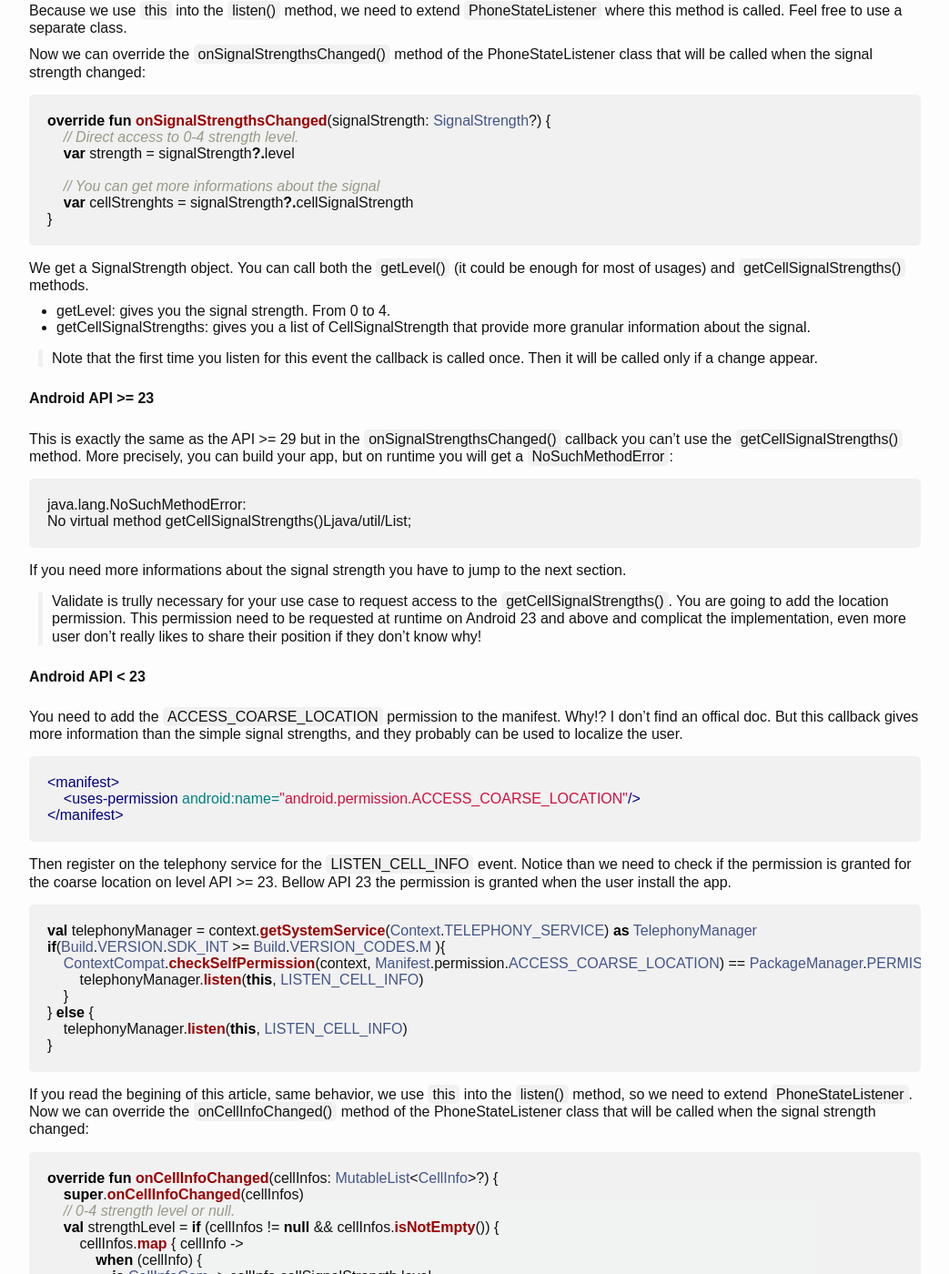
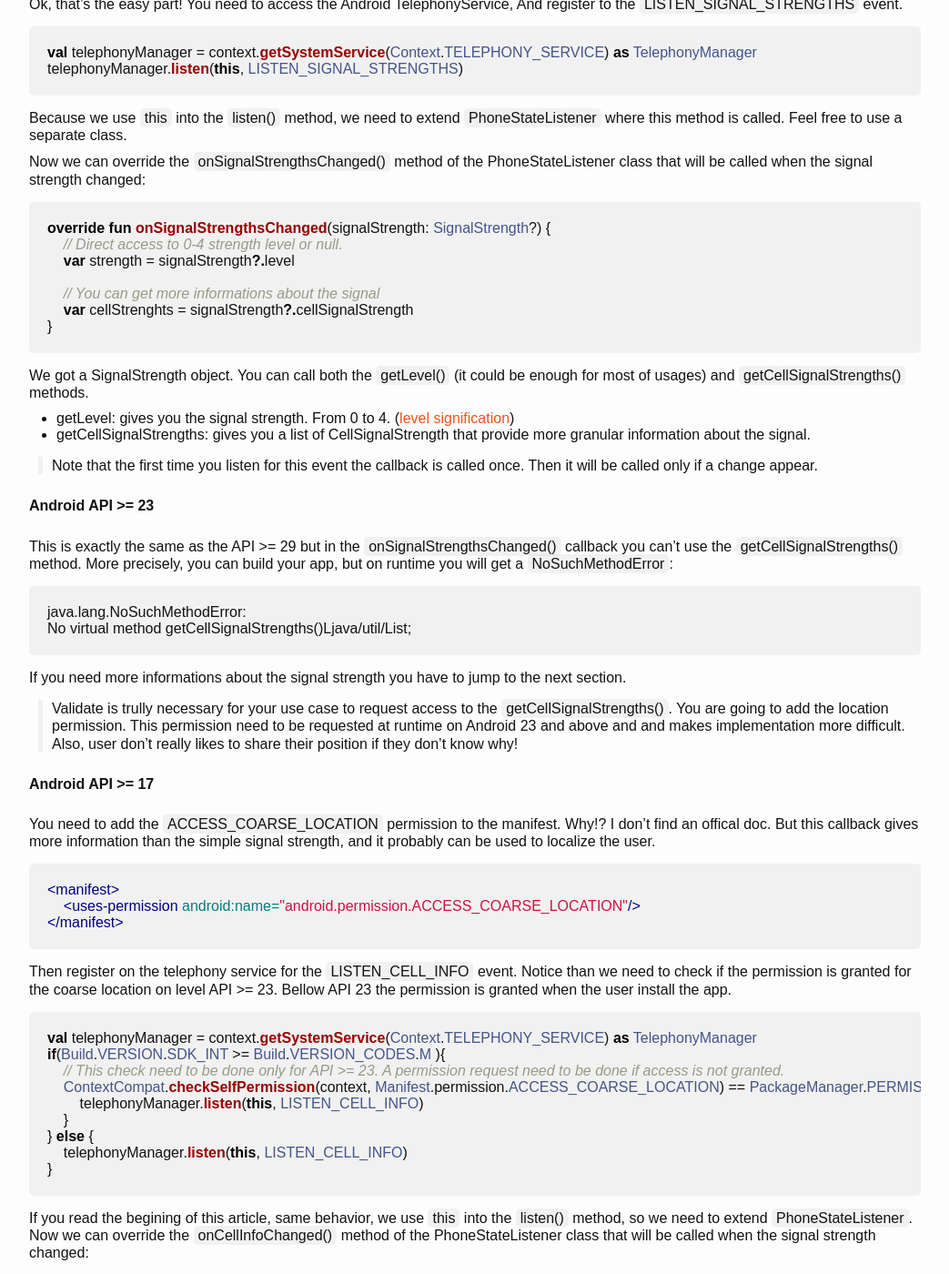
Before and after one commit to Maouxi/maouxi.github.io, a Jekyll site: the page built from collections/_posts/2020-08-18-android-signal-quality.md, in a window 1280 px wide and 1400 px high, scrolled down 717 px. Shown: the whole window at 91% size, without its empty margins (118-1161 px from the left). Built offline with Jekyll 4.4.1, drawn with Linux system fonts in a browser that asks for light colours; some of the changed text lies outside the part shown.

Commit message:
Improve android signal quality article

````diff
--- a/collections/_posts/2020-08-18-android-signal-quality.md
+++ b/collections/_posts/2020-08-18-android-signal-quality.md
@@ -5,6 +5,13 @@ skills: [Android, Kotlin]
 ---
 
 Getting the mobile signal strength on Android has different behavior by the minimum API level you target.
+
+* [Difference by API](#difference-by-api)
+* [Let's code](#lets-code)
+    * [Android API >= 29](#android-api--29)
+    * [Android API >= 23](#android-api--23)
+    * [Android API >= 17](#android-api--17)
+* [All together](#all-together)
 
 ## Difference by API
 
@@ -14,11 +21,11 @@ Getting the mobile signal strength on Android has different behavior by the mini
 
 - *Android API >= 17 (4.2 - Jelly Bean)* you have to use the TelephonyService and register for the cell info event and add permission to the coarce location.
 
-- *Others* at the time I write this article they are 0.8%. I don't investigate more.
+- *Others* at the time I write this article they are 0.8%. I don't investigate more. [Android distribution by api version](#android-distribution-by-api-version)
 
 ## Let's code
 
-### Android API >= 19
+### Android API >= 29
 
 Ok, that's the easy part!
 You need to access the Android TelephonyService, And register to the `LISTEN_SIGNAL_STRENGTHS` event.
@@ -42,8 +49,8 @@ override fun onSignalStrengthsChanged(signalStrength: SignalStrength?) {
 }
 ```
 
-We get a SignalStrength object. You can call both the `getLevel()` (it could be enough for most of usages) and `getCellSignalStrengths()` methods.
-- getLevel: gives you the signal strength. From 0 to 4.
+We got a SignalStrength object. You can call both the `getLevel()` (it could be enough for most of usages) and `getCellSignalStrengths()` methods.
+- getLevel: gives you the signal strength. From 0 to 4. ([level signification](#signal-strength-values))
 - getCellSignalStrengths: gives you a list of CellSignalStrength that provide more granular information about the signal.
 
 > Note that the first time you listen for this event the callback is called once. Then it will be called only if a change appear.
@@ -60,12 +67,12 @@ No virtual method getCellSignalStrengths()Ljava/util/List;
 
 If you need more informations about the signal strength you have to jump to the next section.
 
-> Validate is trully necessary for your use case to request access to the `getCellSignalStrengths()`. You are going to add the location permission. This permission need to be requested at runtime on Android 23 and above and complicat the implementation, even more user don't really likes to share their position if they don't know why!
+> Validate is trully necessary for your use case to request access to the `getCellSignalStrengths()`. You are going to add the location permission. This permission need to be requested at runtime on Android 23 and above and and makes implementation more difficult. Also, user don't really likes to share their position if they don't know why!
 
-### Android API < 23
+### Android API >= 17
 
 You need to add the `ACCESS_COARSE_LOCATION` permission to the manifest.
-Why!? I don't find an offical doc. But this callback gives more information than the simple signal strengths, and they probably can be used to localize the user.
+Why!? I don't find an offical doc. But this callback gives more information than the simple signal strength, and it probably can be used to localize the user.
 
 ```xml
 <manifest>
@@ -79,6 +86,7 @@ Notice than we need to check if the permission is granted for the coarse locatio
 ```kotlin
 val telephonyManager = context.getSystemService(Context.TELEPHONY_SERVICE) as TelephonyManager
 if(Build.VERSION.SDK_INT >= Build.VERSION_CODES.M ){
+    // This check need to be done only for API >= 23. A permission request need to be done if access is not granted.
     ContextCompat.checkSelfPermission(context, Manifest.permission.ACCESS_COARSE_LOCATION) == PackageManager.PERMISSION_GRANTED -> {
         telephonyManager.listen(this, LISTEN_CELL_INFO)
     }
@@ -93,7 +101,7 @@ Now we can override the `onCellInfoChanged()` method of the PhoneStateListener c
 ```kotlin
 override fun onCellInfoChanged(cellInfos: MutableList<CellInfo>?) {
     super.onCellInfoChanged(cellInfos)
-    // 0-4 strength level or null.
+    // 0-4 strength level or null. ([level signification](#signal-strength-values))
     val strengthLevel = if (cellInfos != null && cellInfos.isNotEmpty()) {
         cellInfos.map { cellInfo ->
             when (cellInfo) {
@@ -112,9 +120,9 @@ override fun onCellInfoChanged(cellInfos: MutableList<CellInfo>?) {
 }
 ```
 
-## All together !
+## All together
 
-If like me you uniquely wan't to get the signal strength. You can avoid to handle the permission request at runtime. Here is a working code to simply get the signal strength that works with a min API 17.
+If you only want the signal strength. You can avoid to handle the permission request at runtime. Here is a working code to simply get the signal strength with a  17 min sdk API.
 
 We use the location permision in the manifest but only for API before 23
 
@@ -135,7 +143,9 @@ class SignalStrengthService(val context: Context) : PhoneStateListener() {
     // Initialise the signal strength changes
     fun listenToSignalStrengthChanges(){
         when {
+            // API >= 23
             Build.VERSION.SDK_INT >= Build.VERSION_CODES.M -> telephonyManager.listen(this, LISTEN_SIGNAL_STRENGTHS)
+            // API >= 17
             else -> telephonyManager.listen(this, LISTEN_CELL_INFO)
         }
     }
@@ -176,14 +186,14 @@ class SignalStrengthService(val context: Context) : PhoneStateListener() {
 
 ## Annexes
 
-### Signal strength common values
+### Signal strength values
 - 0 No signal
 - 1 Poor signal
 - 2 Moderate signal
 - 3 Good signal
 - 4 Excelent signal
 
-### Android distribution by API level
+### Android distribution by API version
 
-| ![Android distribution by API level](/assets/img/blog/android-signal-quality/android-api-2020.PNG){:style="width:500px;"} |
+| ![Android distribution by API version](/assets/img/blog/android-signal-quality/android-api-2020.PNG){:style="width:500px;"} |
 | Source: Android Studio (August 2020) |
````
Also changed, not shown: other parts of collections/_posts/2020-08-18-android-signal-quality.md (+2 -2 lines).
